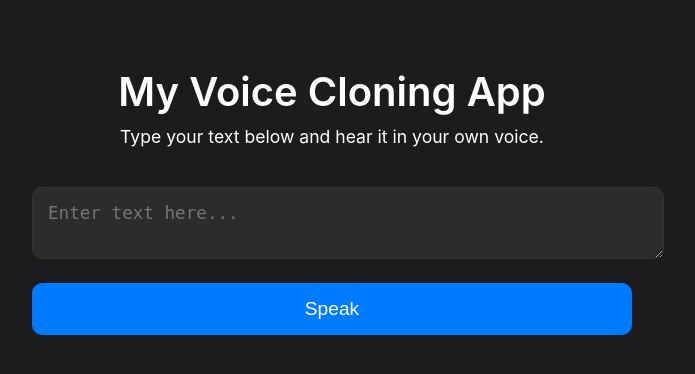
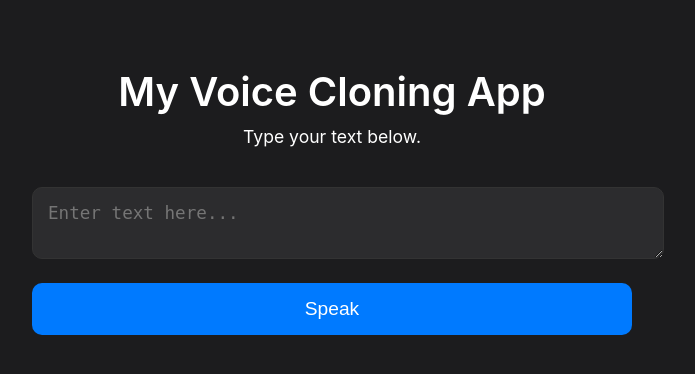
Before and after one commit to ashbijoy/my_voice_cloning_app, a Flask app: page / in a window 1280 px wide. Shown: the top 374 px of the page, without its empty margins (308-1003 px from the left). Run offline with Flask 3, Linux system fonts and the light colour scheme.

Commit message:
update index.html

```diff
--- a/templates/index.html
+++ b/templates/index.html
@@ -10,7 +10,7 @@
     <div class="container">
         <header>
             <h1>My Voice Cloning App</h1>
-            <p>Type your text below and hear it in your own voice.</p>
+            <p>Type your text below.</p>
         </header>
         <form action="/speak" method="post">
             <textarea name="text" placeholder="Enter text here..." required></textarea>
```
Also changed, not shown: 1 other file.
